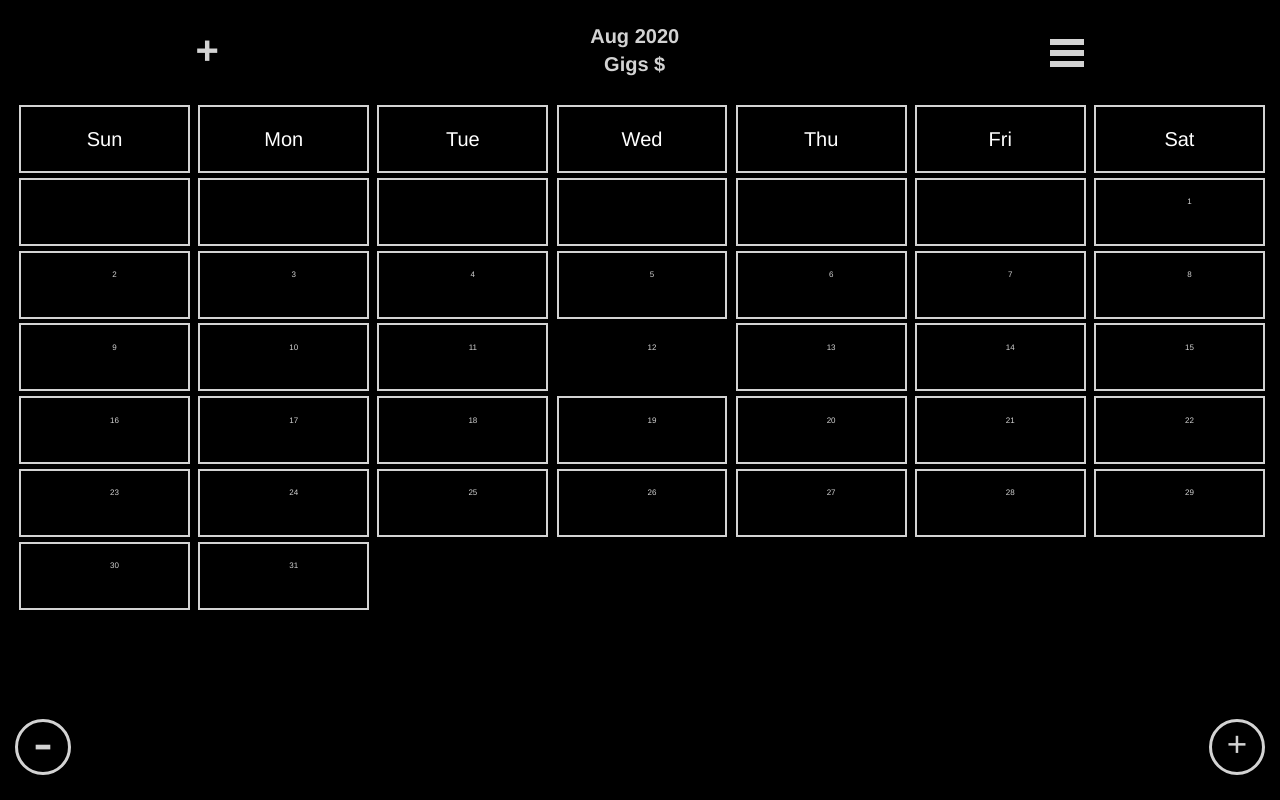
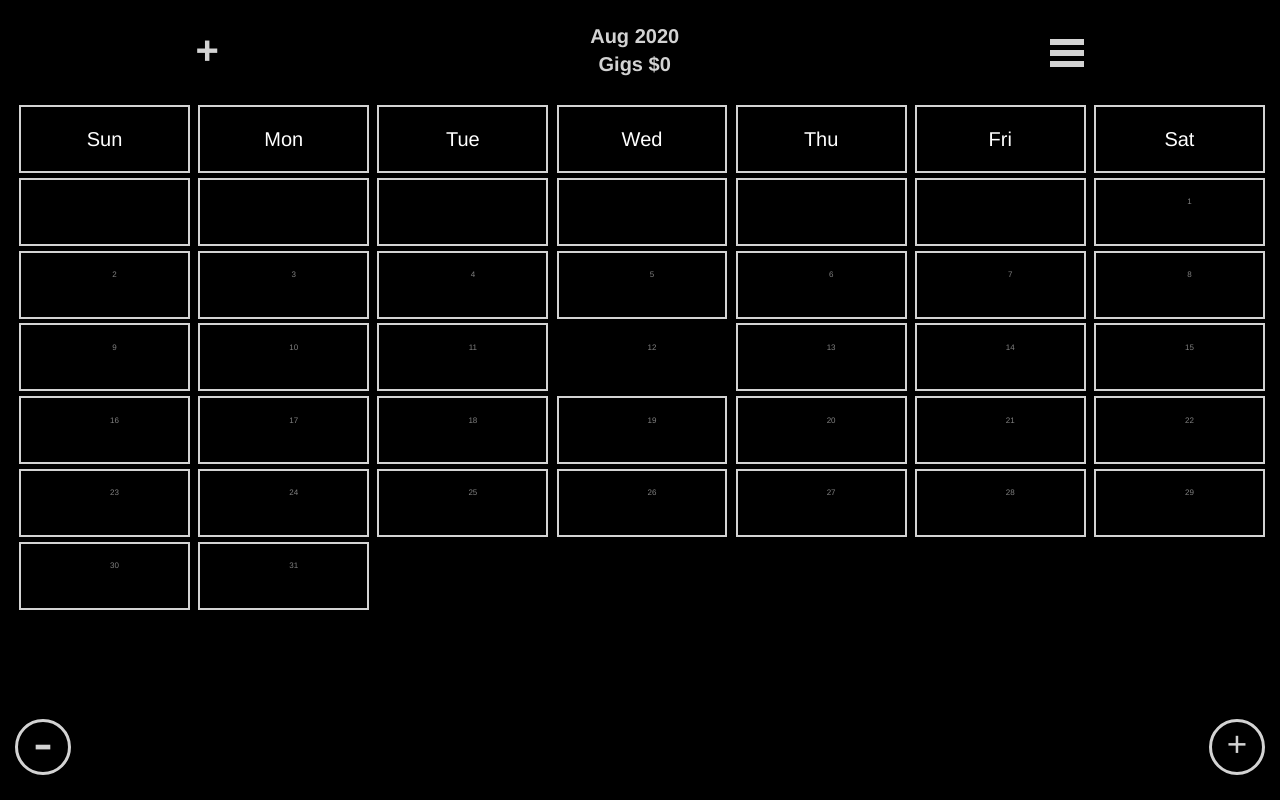
Before and after one commit to tylerdavisgit/gig-app-client, a React (Create React App) app in the folder gig-app-client/: page /month in a window 1280 px wide. Built offline with nearby package versions, Linux system fonts and the light colour scheme; no server answers.

Commit message:
Achieved display monthly total on Month Component header . August 15th 6:10pm

```diff
--- a/gig-app-client/src/Components/Month.js
+++ b/gig-app-client/src/Components/Month.js
@@ -83,6 +83,7 @@ const Day = styled.div`
     font-size: 8px;
     margin-left: 20px;
     margin-bottom: 20px;
+    color: grey;
   }
   p {
     color: white;
@@ -96,20 +97,23 @@ const Day = styled.div`
 `;
 
 const Gig = styled.div`
-  // position: absolute;
-  width: 10px;
-  height: 20px;
+  position: absolute;
+  top: 15px;
+  left: 3px;
   display: flex;
   flex-direction: column;
-  text-align: center;
+  font-weight: bold;
+  text-shadow: 1px 0.5px 0.5px darkgrey;
+  text-align: left;
   color: lightgrey;
-  align-items: center;
-  justify-content: center;
   cursor: pointer;
-  margin-bottom: -20px;
-  // border: 2px solid lightgray;
-  font-size: 10px;
+  font-size: 8px;
   z-index: 10000;
+  .gig-title {
+    display: flex;
+    flex-wrap: no-wrap;
+    flex-direction: row;
+  }
 `;
 
 const Footer = styled.div`
@@ -147,10 +151,8 @@ const NextButton = styled.div`
 
 export default function Calendar() {
   const dataContext = useContext(DataContext);
-  // const activeUser = dataContext.activeUser;
 
   const gigs = dataContext.userGigs;
-  // console.log(gigs);
 
   const dateParse = (gigs) => {
     const newGigs = [];
@@ -174,10 +176,6 @@ export default function Calendar() {
   };
 
   let finalGigs = dateParse(gigs);
-
-  console.log("Final Gigs - ", finalGigs);
-
-  console.log(finalGigs[1]);
 
   const days = [31, 28, 31, 30, 31, 30, 31, 31, 30, 31, 30, 31];
   const leapDays = [31, 29, 31, 30, 31, 30, 31, 31, 30, 31, 30, 31];
@@ -205,17 +203,31 @@ export default function Calendar() {
   const [year, setYear] = useState(date.getFullYear());
   const [startDay, setStartDay] = useState(getStartDayOfMonth(date));
 
-  // console.log(dateSelected);
-  // console.log(dateSelected.getMonth(dateSelected) + 1);
-  // console.log(dateSelected.getFullYear(dateSelected));
-  // console.log(dateSelected.getDate(dateSelected));
-
   useEffect(() => {
     setDay(date.getDate());
     setMonth(date.getMonth());
     setYear(date.getFullYear());
     setStartDay(getStartDayOfMonth(date));
   }, [date]);
+
+  let monthlyTotal = 0;
+
+  const getMonthlyTotal = (finalGigs) => {
+    let output = 0;
+    let i = 0;
+    for (i = 0; i < finalGigs.length; i += 1) {
+      console.log(output);
+      if (
+        finalGigs[i].date[1] === date.getMonth() + 1 &&
+        finalGigs[i].date[0] === date.getFullYear()
+      ) {
+        monthlyTotal = output + finalGigs[i].price;
+      }
+    }
+    return monthlyTotal;
+  };
+
+  getMonthlyTotal(finalGigs);
 
   function getStartDayOfMonth(date) {
     return new Date(date.getFullYear(), date.getMonth(), 1).getDay();
@@ -235,7 +247,7 @@ export default function Calendar() {
           <div id="header-month">
             {months[month]} {year}
           </div>
-          <div id="gigs">Gigs $</div>
+          <div id="gigs">Gigs ${monthlyTotal}</div>
           <div id="header-year"></div>
         </div>
         <Link to="/dashboard">
@@ -258,19 +270,19 @@ export default function Calendar() {
             .map((_, index) => {
               const d = index - (startDay - 1);
               const date = new Date(year, month, d);
-              let datesList = [];
-              datesList.push(date);
-              let matchingDates = [];
+              let matchingDatesPrice = [];
+              let matchingDatesTitle = [];
+
               finalGigs.map((gig) => {
                 if (
-                  gig.date[0] === date.getFullYear() &&
+                  gig.date[2] === date.getDate() &&
                   gig.date[1] === date.getMonth() + 1 &&
-                  gig.date[2] === date.getDate()
+                  gig.date[0] === date.getFullYear()
                 ) {
-                  matchingDates.push(gig.price);
+                  matchingDatesPrice.push(gig.price);
+                  matchingDatesTitle.push(gig.title);
                 }
               });
-              console.log(matchingDates);
               return (
                 <Day
                   key={index}
@@ -279,7 +291,10 @@ export default function Calendar() {
                 >
                   <div className="calendar-nums">
                     {d > 0 && d < 32 ? d : ""}
-                    <Gig>{matchingDates}</Gig>
+                    <Gig>
+                      <div className="gig-title">{matchingDatesTitle}</div>
+                      <div className="gig-price">{matchingDatesPrice}</div>
+                    </Gig>
                   </div>
                 </Day>
               );
```
